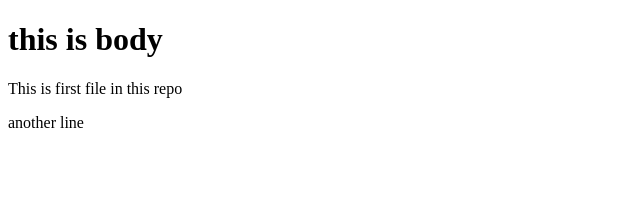
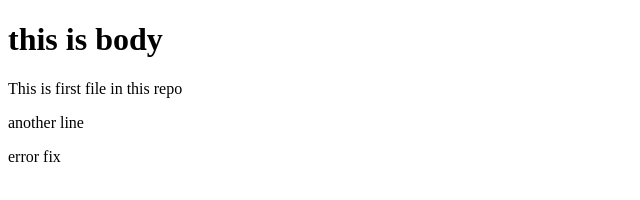
Before and after one commit to Girishjn86/hello-world, a plain HTML site: page index.html in a window 1280 px wide. Shown: the full height of the page, 0-640 px from the left. Drawn offline with Linux system fonts and the light colour scheme.

Commit message:
updated index.html with emergency fix

```diff
--- a/index.html
+++ b/index.html
@@ -7,7 +7,7 @@
 <h1>this is body</h1>
 <p>This is first file in this repo</p>
 <p>another line</p>
-
+<p>error fix</p>
 
 </body>
 </html>
```
